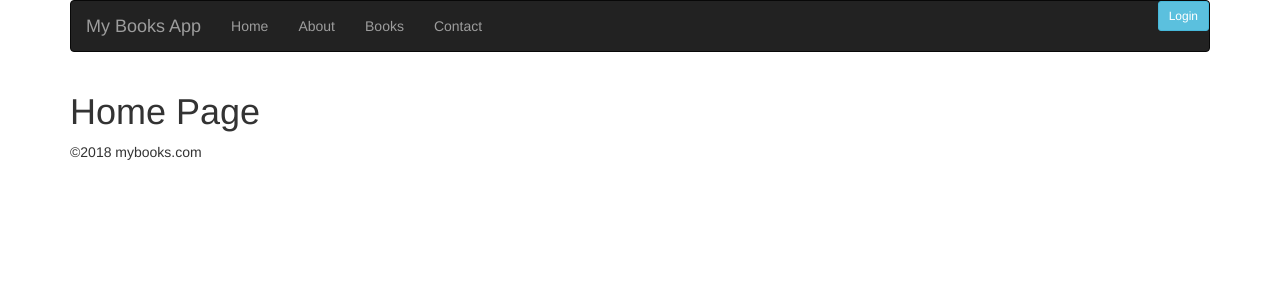
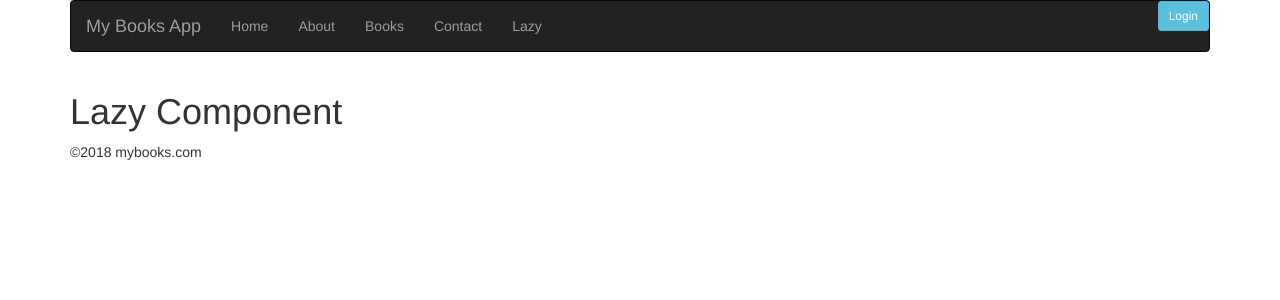
Before and after one commit to Mujib517/angular5.ui, an Angular app: page /lazy in a window 1280 px wide. Before the commit this address led to /. Shown: the top 300 px of the page. Built offline with nearby package versions, Linux system fonts and the light colour scheme.

Commit message:
Lazy Loading

```diff
--- a/src/app/app.barrel.ts
+++ b/src/app/app.barrel.ts
@@ -16,3 +16,4 @@ export { ReviewsComponent } from './reviews/reviews.component';
 export { SpecsComponent } from './specs/specs.component';
 export { NewBookComponent } from './new-book/new-book.component';
 export { ReactiveFormComponent } from './reactive-form/reactive-form.component';
+export {LazyComponent} from './shared/lazy.component';
--- a/src/app/app.module.ts
+++ b/src/app/app.module.ts
@@ -5,13 +5,13 @@ import { ReactiveFormsModule } from '@angular/forms';
 import { SharedModule } from "./shared/shared.module";
 import { AppRouterModule } from "./shared/app.router.module";
 
-import { AppComponent, HomeComponent, AboutComponent, BookListComponent, BookComponent, UsersComponent, HeaderComponent, FooterComponent, ContactComponent, BookDetailComponent, ReviewsComponent, SpecsComponent, NewBookComponent, ReactiveFormComponent }
+import { AppComponent, HomeComponent, AboutComponent, BookListComponent, BookComponent, UsersComponent, HeaderComponent, FooterComponent, ContactComponent, BookDetailComponent, ReviewsComponent, SpecsComponent, NewBookComponent, ReactiveFormComponent, LazyComponent }
     from './app.barrel';
 import { LoginComponent } from './login/login.component';
 
 @NgModule({
     imports: [BrowserModule, FormsModule, ReactiveFormsModule, SharedModule, AppRouterModule],
-    declarations: [AppComponent, HomeComponent, AboutComponent, BookListComponent, BookComponent, UsersComponent, HeaderComponent, FooterComponent, ContactComponent, BookDetailComponent, ReviewsComponent, SpecsComponent, NewBookComponent, ReactiveFormComponent, LoginComponent],
+    declarations: [AppComponent, HomeComponent, AboutComponent, BookListComponent, BookComponent, UsersComponent, HeaderComponent, FooterComponent, ContactComponent, BookDetailComponent, ReviewsComponent, SpecsComponent, NewBookComponent, ReactiveFormComponent, LoginComponent, LazyComponent],
     bootstrap: [AppComponent]
 })
 export class AppModule { }
--- a/src/app/header/header.component.ts
+++ b/src/app/header/header.component.ts
@@ -14,6 +14,7 @@ import { Router } from '@angular/router';
               <li><a routerLink="/about">About</a></li>
               <li><a routerLink="/books">Books</a></li>
               <li><a routerLink="/contact">Contact</a></li>
+              <li><a routerLink="/lazy">Lazy</a></li>
           </ul>
           <div class="pull-right">
             <button  *ngIf="!isLoggedIn" class="btn btn-info btn-sm" routerLink="/login">Login</button>
--- a/src/app/shared/app.router.module.ts
+++ b/src/app/shared/app.router.module.ts
@@ -12,6 +12,7 @@ import { NewBookComponent } from "../new-book/new-book.component";
 import { ReactiveFormComponent } from "../reactive-form/reactive-form.component";
 import { LoginComponent } from "../login/login.component";
 import { BookGaurds } from "./book.guards";
+import { LazyComponent } from "../app.barrel";
 
 const CHILDREN: Route[] = [
     { path: '', pathMatch: 'full', redirectTo: 'reviews' },
@@ -25,9 +26,10 @@ const ROUTES: Route[] =
     { path: 'login', component: LoginComponent },
     { path: 'contact', component: ContactComponent },
     { path: 'books', canLoad: [BookGaurds], component: BookListComponent, resolve: { books: BookResolver } },
-    { path: 'books/new', component: NewBookComponent,canDeactivate:[BookGaurds] },
+    { path: 'books/new', component: NewBookComponent, canDeactivate: [BookGaurds] },
     { path: 'books/reactive', component: ReactiveFormComponent },
-    { path: 'books/:id', component: BookDetailComponent,canActivateChild:[BookGaurds], children: CHILDREN },
+    { path: 'books/:id', component: BookDetailComponent, canActivateChild: [BookGaurds], children: CHILDREN },
+    { path: 'lazy', component: LazyComponent,loadChildren:'app/shared/lazy.module#LazyModule' },
     { path: '**', redirectTo: '' }];
 
 @NgModule({
--- /dev/null
+++ b/src/app/shared/lazy.component.ts
@@ -0,0 +1,6 @@
+import { Component } from "@angular/core";
+
+@Component({
+    template:`<h1>Lazy Component</h1>`
+})
+export class LazyComponent{}
```
Also changed, not shown: src/app/shared/lazy.module.ts (added, +11 -0 lines).
